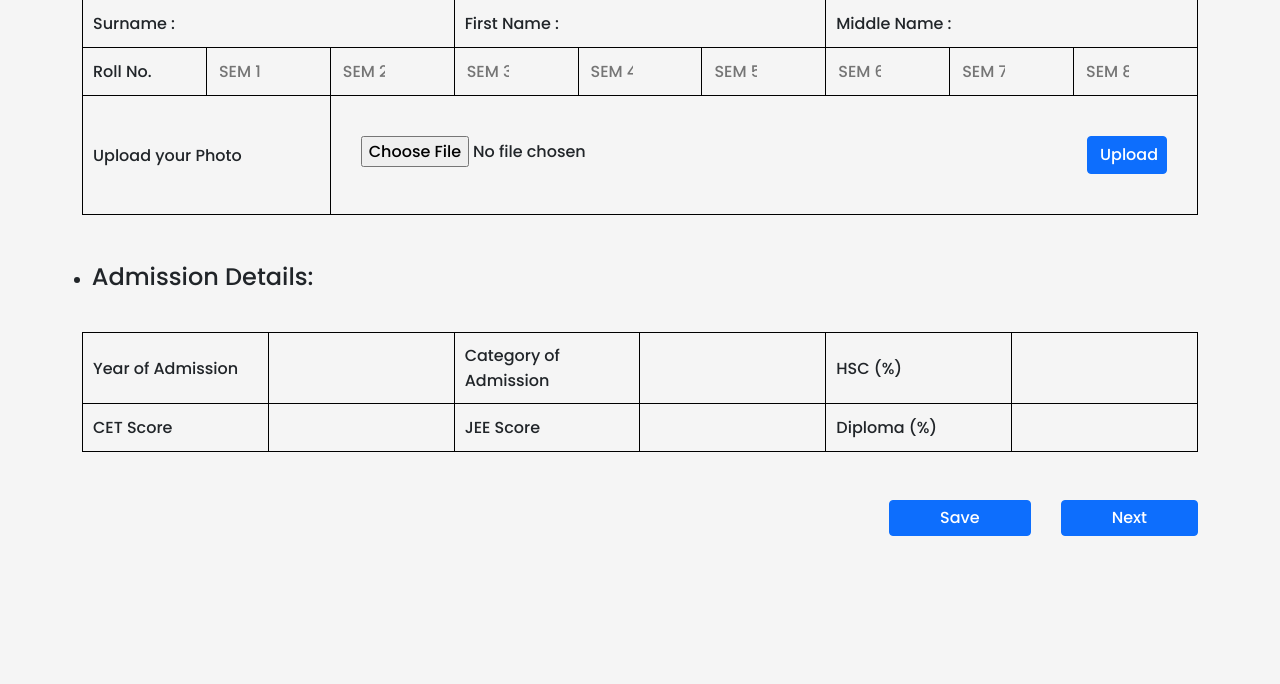
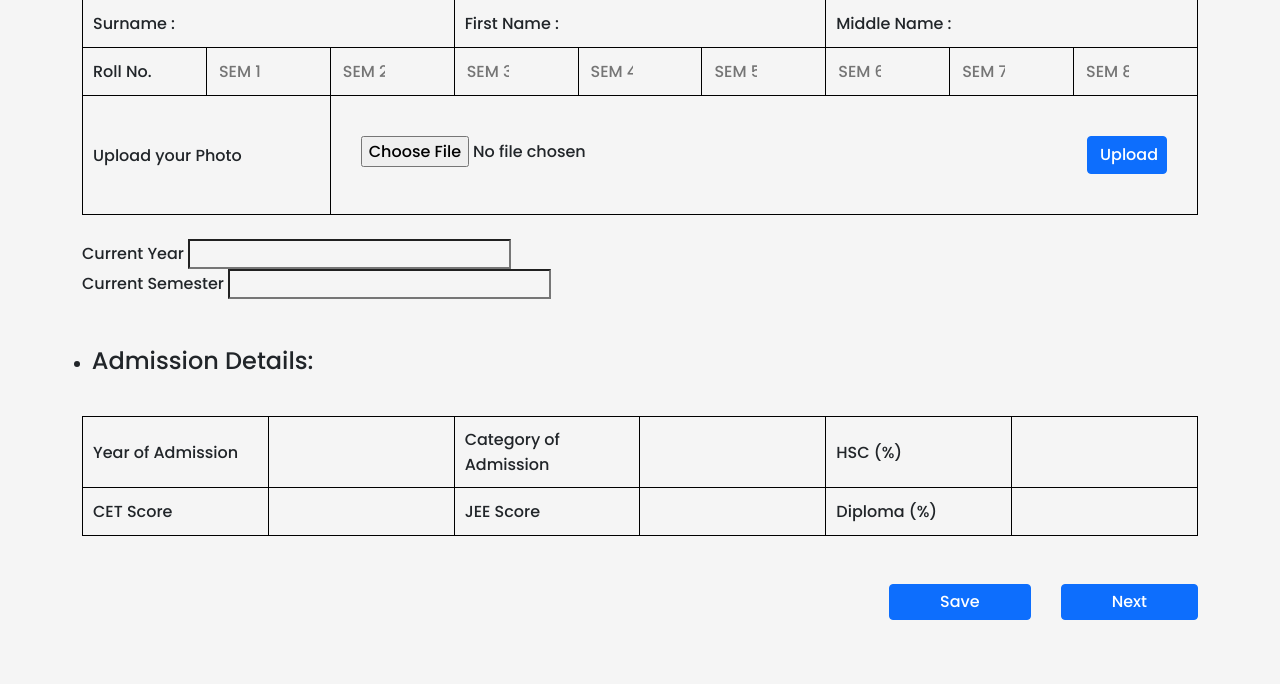
Before and after one commit to anishdalvi/Online-Proctor-System, a Django app: page /usersite/ in a window 1280 px wide. Shown: the part 285-969 px from the top of the page. Before the commit the page ends 821 px from the top, so only its background shows below. Run offline with Django 4.2, Linux system fonts and the light colour scheme; the visitor is signed in with stand-in values (Sample User, id 1).

Commit message:
Current Sem details added on Admission Page

```diff
--- a/templates/usersite/admission.html
+++ b/templates/usersite/admission.html
@@ -128,6 +128,15 @@
     <br>
 
     <div class="container">
+        <label for="current_year">Current Year</label>
+        <input type="text" placeholder="Year" name="current_year"  value="{% if semester1.current_year %}{{ semester1.current_year }}{% else %} {% endif %}" >
+        <br>
+        <label for="current_sem">Current Semester</label>
+        <input type="text" placeholder="Semester" name="current_sem"  value="{% if semester1.current_sem %}{{ semester1.current_sem }}{% else %} {% endif %}">
+    </div>
+    <br>
+
+    <div class="container">
 
         <br>
         <ul style="margin-left: -2%;"><li><h4>Admission Details:</h4></li></ul>
--- a/usersite/forms.py
+++ b/usersite/forms.py
@@ -1,5 +1,5 @@
 from django.forms import ModelForm
-from usersite.models import admission, personalinfo , academic, Subject
+from usersite.models import admission, personalinfo , academic, Subject, Semester
 from django.contrib.auth.models import User
 
 
@@ -22,8 +22,13 @@ class academicForm(ModelForm):
         fields = ['s1s1','s1s2','s1s3','s1s4','s1s5','s1s6']
 
 
-""" class SubjectForm(ModelForm):
+class currentSemForm(ModelForm):
+    class Meta:
+        model = Semester
+        fields = ['current_year', 'current_sem']
+
+class SubjectForm(ModelForm):
     class Meta:
         model = Subject
         # Include other fields from the model if needed
-        fields = ['subject_name', 'marks'] """
+        fields = ['subject_name']
--- a/usersite/models.py
+++ b/usersite/models.py
@@ -118,7 +118,10 @@ class academic(models.Model):
 
 
 class Semester(models.Model):
-    semester_number = models.PositiveIntegerField(unique=True)
+
+    user = models.ForeignKey(User, on_delete=models.CASCADE, default=None)
+    current_year = models.PositiveIntegerField(blank=True,null=True)
+    current_sem = models.PositiveIntegerField(blank=True,null=True)
     # Add other fields like semester name, start date, end date, etc.
 
 
--- a/usersite/views.py
+++ b/usersite/views.py
@@ -10,8 +10,9 @@ from django.shortcuts import redirect
 from django.contrib.auth import logout
 from django.contrib.auth.decorators import login_required
 
-from usersite.forms import admissionForm,personalinfoForm,academicForm
+from usersite.forms import admissionForm,personalinfoForm,academicForm, currentSemForm, SubjectForm
 from usersite.models import admission as admission2
+from usersite.models import Semester as semester2
 from usersite.models import personalinfo as personalinfo2
 from usersite.models import academic as academic2
 from django.contrib.auth.models import User
@@ -33,35 +34,43 @@ def admission(request):
         user = request.user
         print(user)
         admission1 = admission2.objects.filter(user=request.user).first()
-
+        semester1 = semester2.objects.filter(user=request.user).first()
 
         form = admissionForm(request.POST, instance = admission1)
-        if form.is_valid():
-          print(form.cleaned_data)
+        semesterForm = currentSemForm(request.POST, instance=semester1)
+
+        if form.is_valid() and semesterForm.is_valid():
+          print(semesterForm.cleaned_data)
+
           admission = form.save(commit=False)
+          semester = semesterForm.save(commit=False)
+
           admission.user = user
+          semester.user = user
+
           admission.save()
+          semester.save()
+
+          print("Form Saved Admission")
 
 
         return redirect("personalinfo")
 
-
-        #admission1 = admission2.objects.get(user=2)
-
-
   else:
         admission1=admission2.objects.filter(user=request.user).first()
+        semester1 = semester2.objects.filter(user=request.user).first()
         #print(admission2)
-        if not admission1:
+        if not admission1 and semester1:
               form = admissionForm()
+              semesterForm = currentSemForm()
 
-        # adm_details=admission_details.objects.filter(user=request.user.id)
         else:
           form = admissionForm(instance=admission1)
-          print("Hello else")
-          return render(request,'admission.html',{'form':form,'admission1':admission1})
+          semesterForm = currentSemForm(instance=semester1)
+        print("Hello else Admission")
+        return render(request, 'admission.html', {'form': form, 'admission1': admission1, 'semesterForm': semesterForm, 'semester1': semester1})
 
-  return render(request,'admission.html', context={'form': form , 'admission1': admission1})
+  return render(request, 'admission.html', context={'form': form, 'admission1': admission1, 'semesterForm': semesterForm, 'semester1': semester1})
 
 
 
@@ -142,25 +151,6 @@ def academic(request):
     return render(request, 'academic.html', context={'form': form, 'academic1': academic1})
 
 
-""" def submit_academic(request):
-
-  if request.method == 'POST':
-
-    if request.user.is_authenticated:
-
-      user = request.user
-      print(user, "Submitted Academic")
-      form = academicForm(request.POST)
-      if form.is_valid():
-        #print(form.cleaned_data)
-        academic = form.save(commit=False)
-        academic.user = user
-        academic.save()
-
-
-        return redirect("achievementdetails")
-      else:
-        return render(request,'academic.html',context = {'form': form}) """
 
 
 """ def dynamic_table_view(request):
```
Also changed, not shown: templates/usersite/academic.html (+8 -1 lines).
